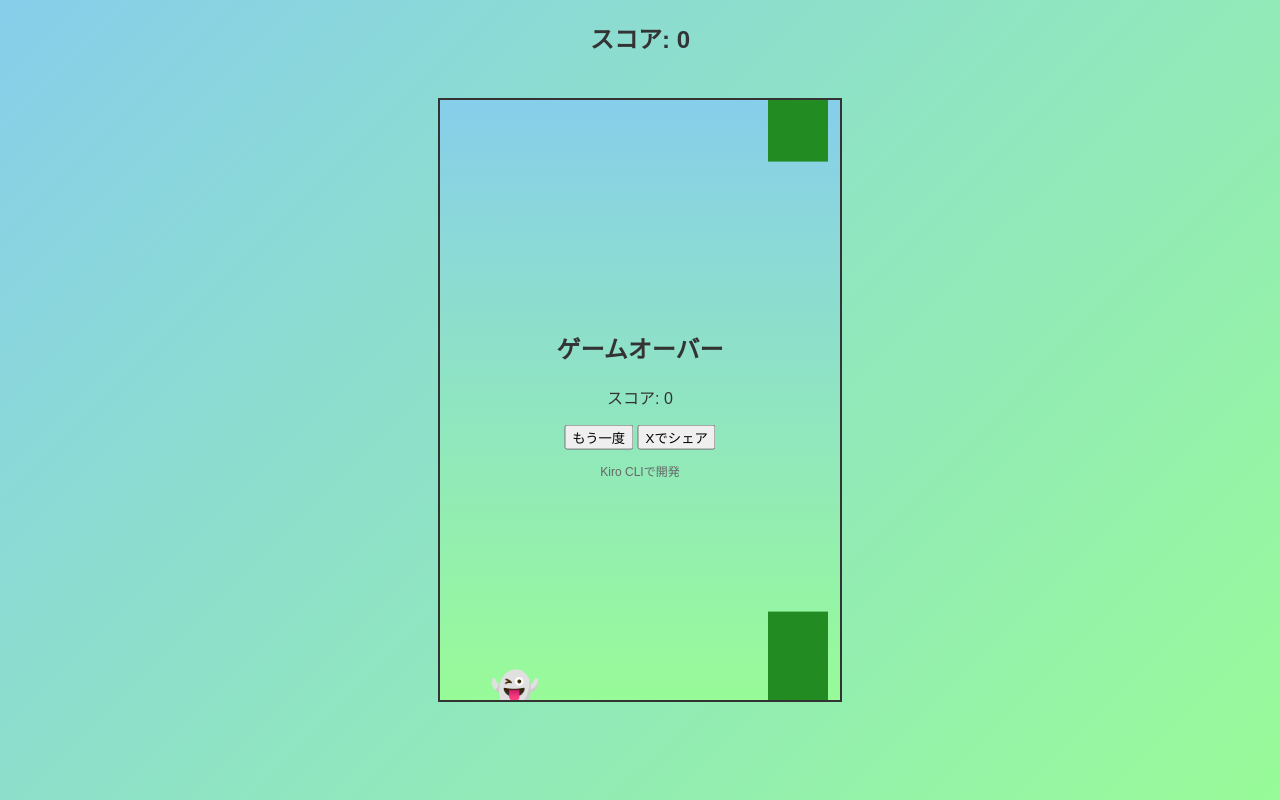
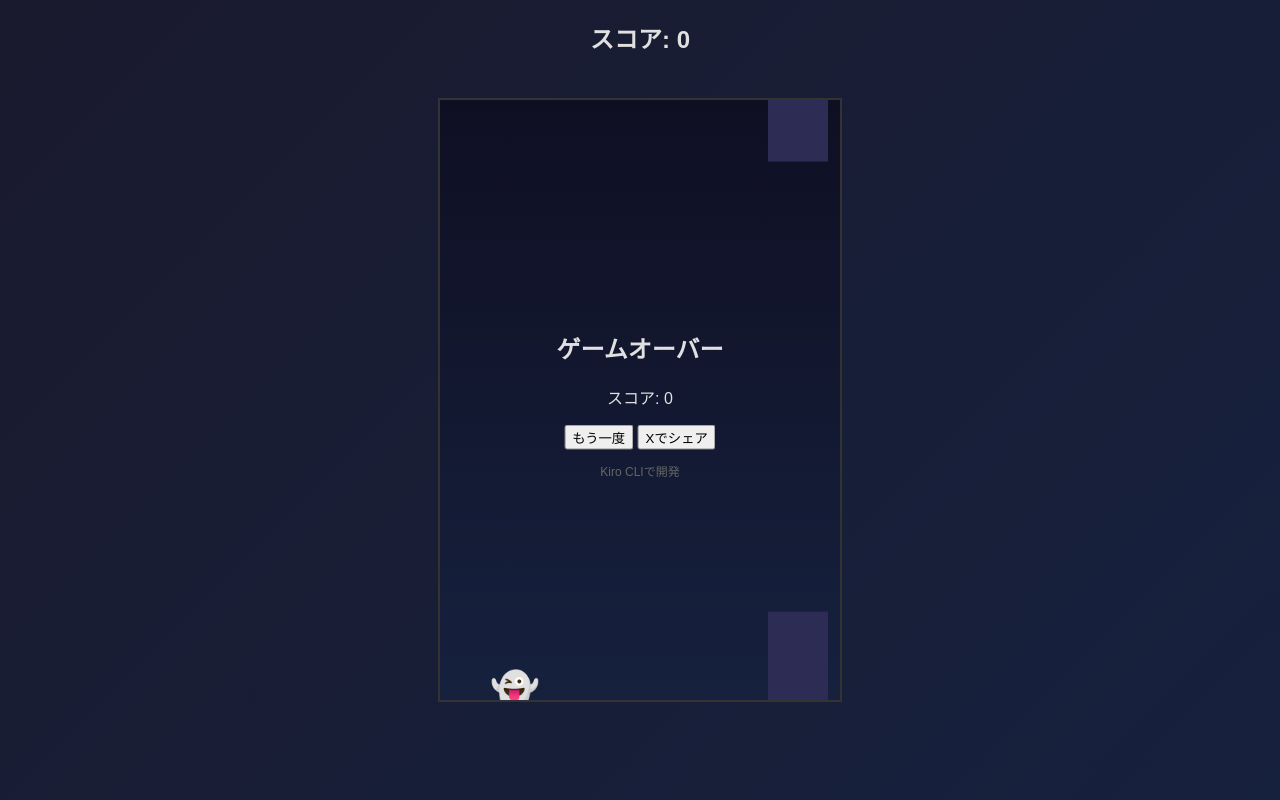
Before and after one commit to hide-G/kiro-flappy-game, a website: page index.html in a window 1280 px wide. Drawn offline with Linux system fonts and the light colour scheme.

Commit message:
Change to dark palace theme with ghost character

```diff
--- a/game.js
+++ b/game.js
@@ -111,7 +111,7 @@ class KiroFlappyGame {
         this.ctx.fillText('👻', this.kiro.x, this.kiro.y + this.kiro.height);
 
         // パイプを描画
-        this.ctx.fillStyle = '#228B22';
+        this.ctx.fillStyle = '#2c2c54';
         for (let pipe of this.pipes) {
             // 上のパイプ
             this.ctx.fillRect(pipe.x, 0, this.pipeWidth, pipe.topHeight);
--- a/index.html
+++ b/index.html
@@ -12,12 +12,12 @@
             justify-content: center;
             align-items: center;
             min-height: 100vh;
-            background: linear-gradient(135deg, #87CEEB, #98FB98);
+            background: linear-gradient(135deg, #1a1a2e, #16213e);
             font-family: Arial, sans-serif;
         }
         canvas {
             border: 2px solid #333;
-            background: linear-gradient(to bottom, #87CEEB, #98FB98);
+            background: linear-gradient(to bottom, #0f0f23, #16213e);
         }
         .score {
             position: absolute;
@@ -26,7 +26,7 @@
             transform: translateX(-50%);
             font-size: 24px;
             font-weight: bold;
-            color: #333;
+            color: #e0e0e0;
         }
         .game-over {
             position: absolute;
@@ -34,7 +34,7 @@
             left: 50%;
             transform: translate(-50%, -50%);
             text-align: center;
-            color: #333;
+            color: #e0e0e0;
             display: none;
         }
     </style>
```
